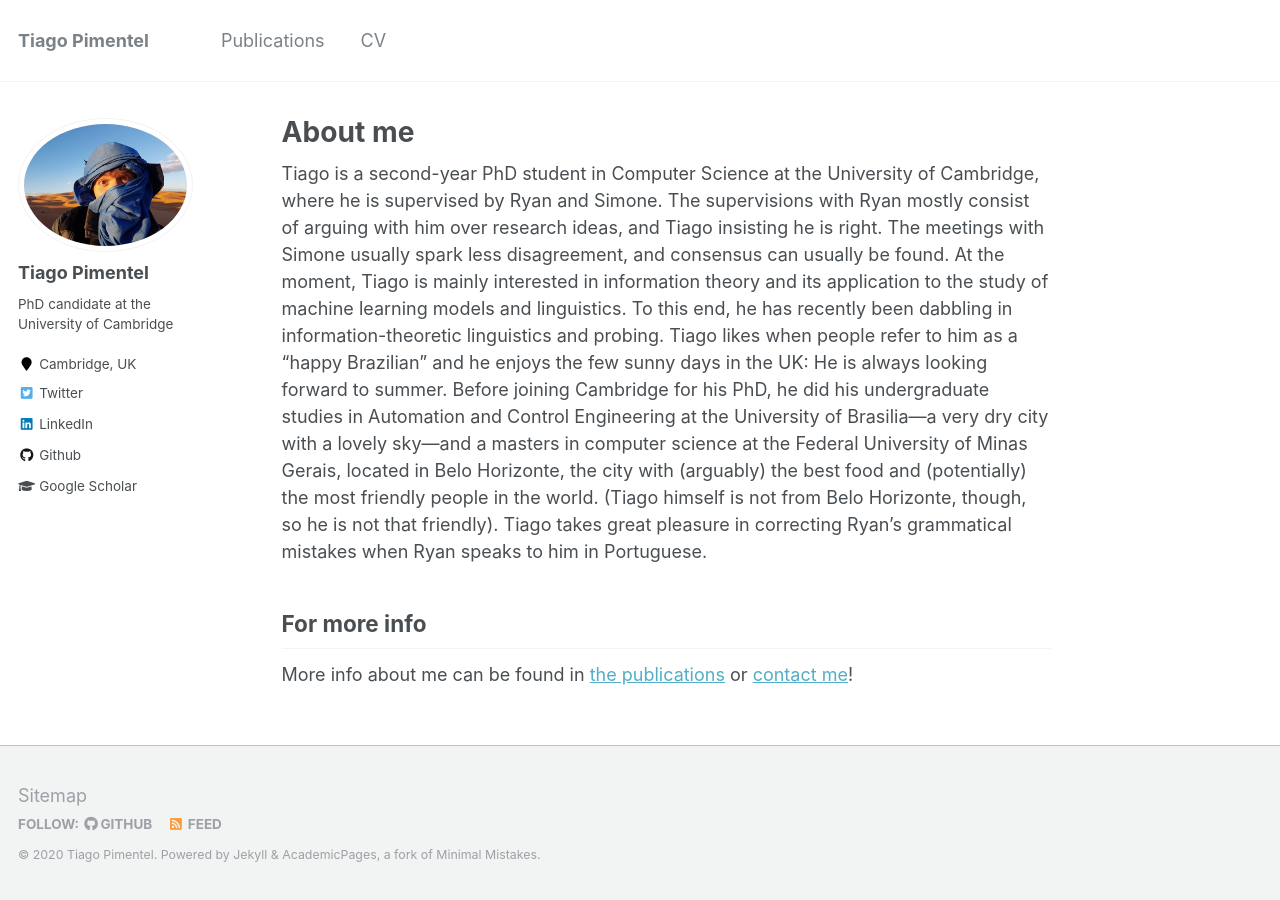
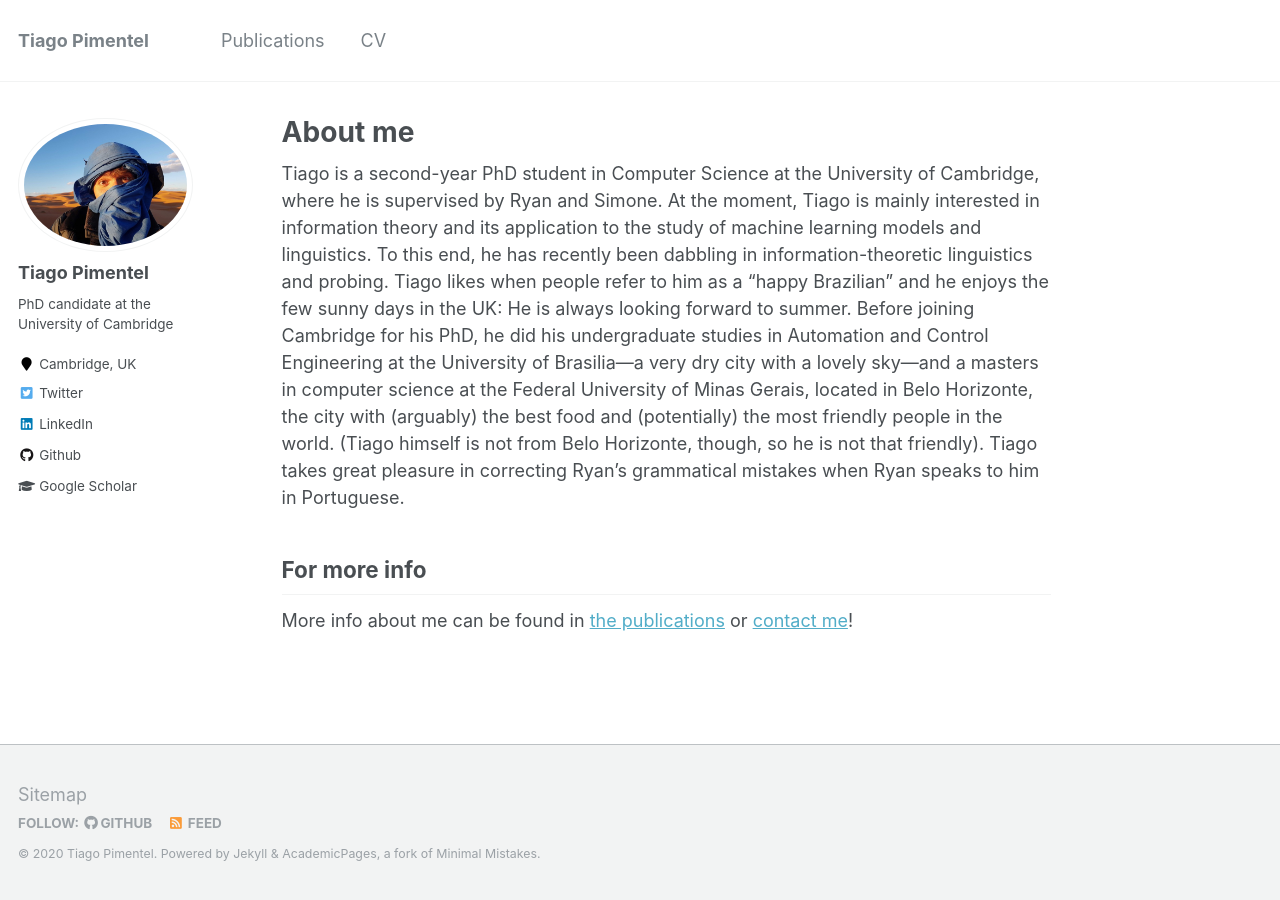
Before and after one commit to tpimentelms/tpimentelms.github.io, a Jekyll site: the page built from _pages/about.md, in a window 1280 px wide. Built offline with Jekyll 4.4.1, drawn with Linux system fonts in a browser that asks for light colours.

Commit message:
Fill out about me page

```diff
--- a/_pages/about.md
+++ b/_pages/about.md
@@ -8,7 +8,7 @@
   - /about.html
 ---
 
-Tiago is a second-year PhD student in Computer Science at the University of Cambridge, where he is supervised by Ryan and Simone. The supervisions with Ryan mostly consist of arguing with him over research ideas, and Tiago insisting he is right. The meetings with Simone usually spark less disagreement, and consensus can usually be found. At the moment, Tiago is mainly interested in information theory and its application to the study of machine learning models and linguistics. To this end, he has recently been dabbling in information-theoretic linguistics and probing. Tiago likes when people refer to him as a “happy Brazilian” and he enjoys the few sunny days in the UK: He is always looking forward to summer. Before joining Cambridge for his PhD, he did his undergraduate studies in Automation and Control Engineering at the University of Brasilia—a very dry city with a lovely sky—and a masters in computer science at the Federal University of Minas Gerais, located in Belo Horizonte, the city with (arguably) the best food and (potentially) the most friendly people in the world. (Tiago himself is not from Belo Horizonte, though, so he is not that friendly). Tiago takes great pleasure in correcting Ryan’s grammatical mistakes when Ryan speaks to him in Portuguese.
+Tiago is a second-year PhD student in Computer Science at the University of Cambridge, where he is supervised by Ryan and Simone. At the moment, Tiago is mainly interested in information theory and its application to the study of machine learning models and linguistics. To this end, he has recently been dabbling in information-theoretic linguistics and probing. Tiago likes when people refer to him as a “happy Brazilian” and he enjoys the few sunny days in the UK: He is always looking forward to summer. Before joining Cambridge for his PhD, he did his undergraduate studies in Automation and Control Engineering at the University of Brasilia—a very dry city with a lovely sky—and a masters in computer science at the Federal University of Minas Gerais, located in Belo Horizonte, the city with (arguably) the best food and (potentially) the most friendly people in the world. (Tiago himself is not from Belo Horizonte, though, so he is not that friendly). Tiago takes great pleasure in correcting Ryan’s grammatical mistakes when Ryan speaks to him in Portuguese.
 
 
 For more info
```
Also changed, not shown: _pages/publications.md (+0 -2 lines).
